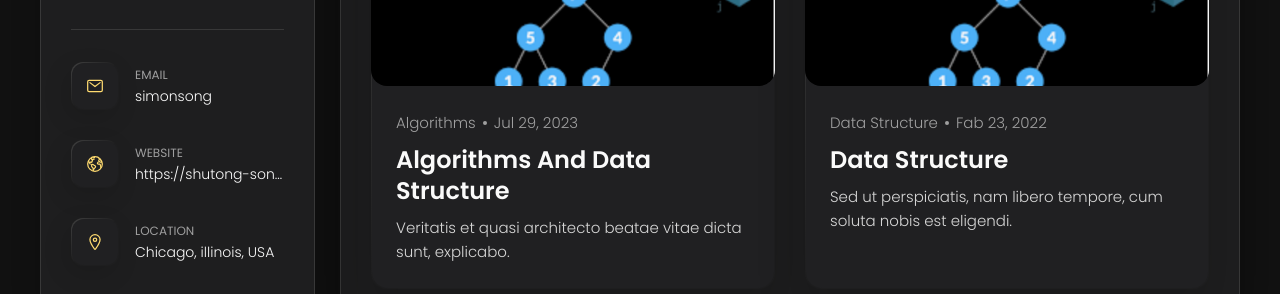
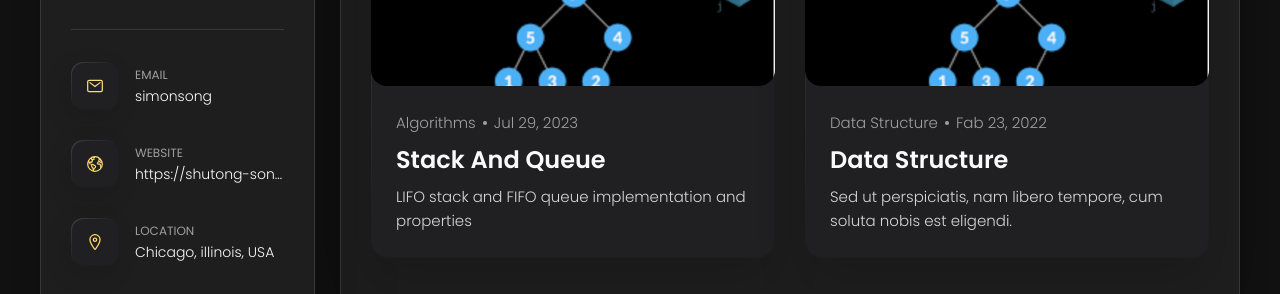
Before and after one commit to Shutong-Song/shutong-song.github.io, a plain HTML site: page index.html in a window 1280 px wide. Both pictures are taken after a click on the button "Blog". Shown: the part 333-627 px from the top of the page. Drawn offline with nearby package versions, Linux system fonts and the light colour scheme.

Commit message:
add blog post stack&queue

```diff
--- a/index.html
+++ b/index.html
@@ -438,7 +438,7 @@
           <ul class="blog-posts-list">
 
             <li class="blog-post-item">
-              <a href="./blog/alg.html">
+              <a href="./blog/alg.html" target="_blank">
 
                 <figure class="blog-banner-box">
                   <img src="./assets/images/algo.png" alt="Algorithms" loading="lazy">
@@ -454,10 +454,10 @@
                     <time datetime="2023-07-29">Jul 29, 2023</time>
                   </div>
 
-                  <h3 class="h3 blog-item-title">Algorithms and data structure</h3>
+                  <h3 class="h3 blog-item-title">Stack and queue</h3>
 
                   <p class="blog-text">
-                    Veritatis et quasi architecto beatae vitae dicta sunt, explicabo.
+                    LIFO stack and FIFO queue implementation and properties
                   </p>
 
                 </div>
```
